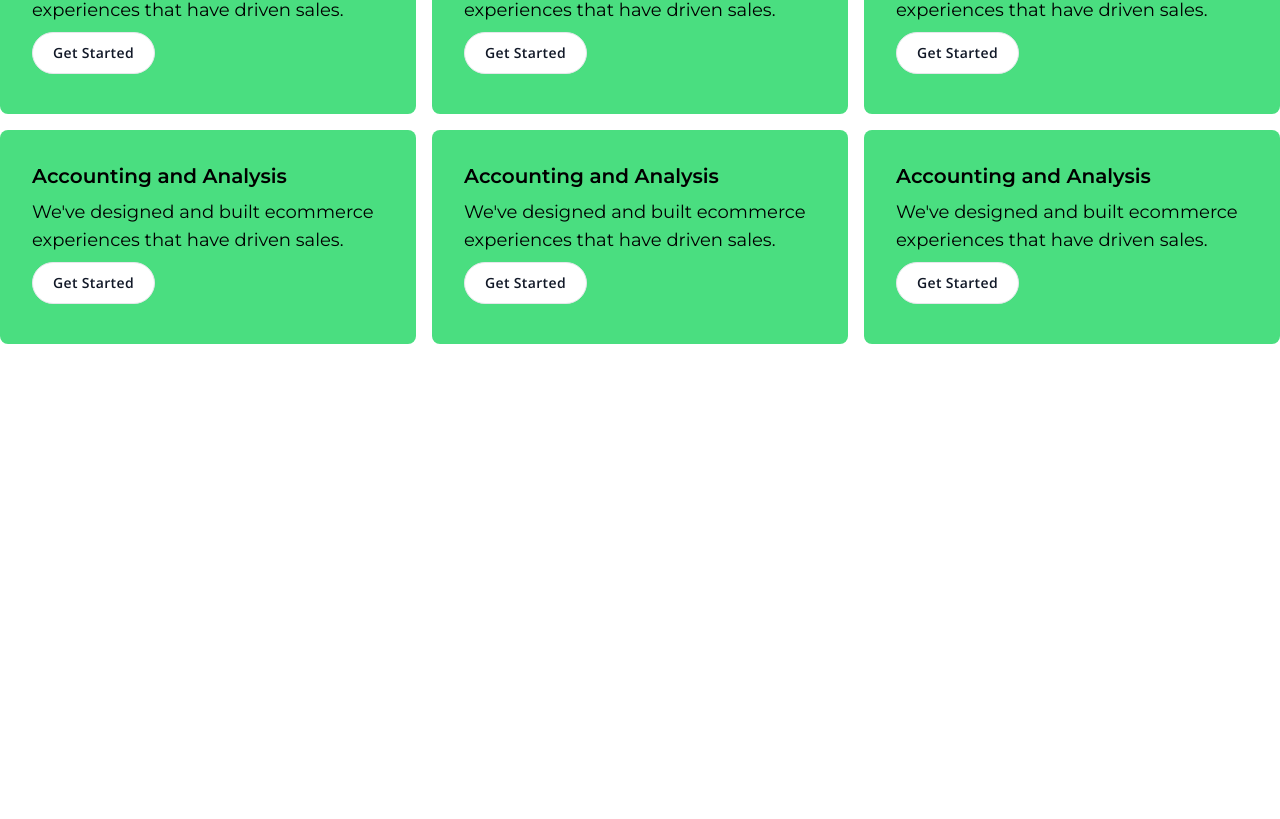
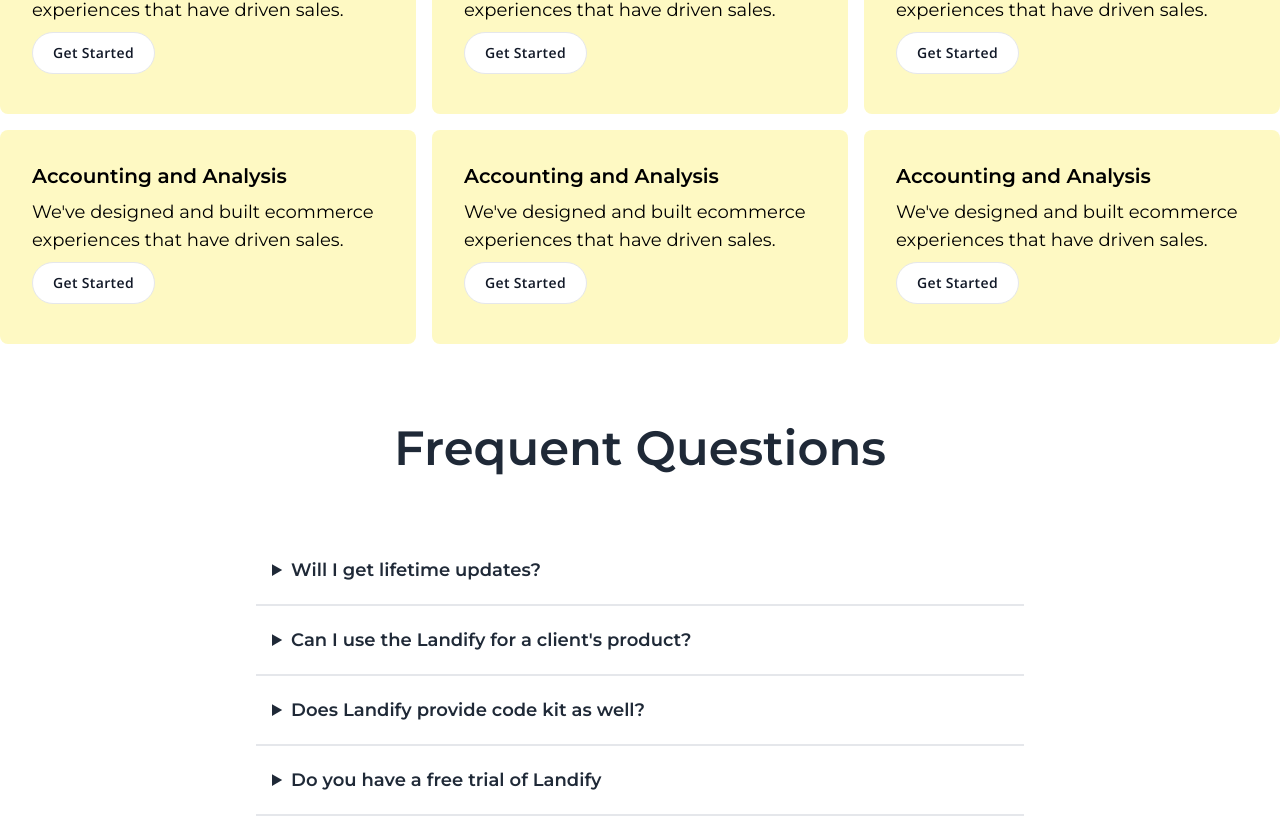
Before and after one commit to Bariscncfc/landify-app, a React (Create React App) app: page / in a window 1280 px wide. Shown: the part 1978-2797 px from the top of the page. Before the commit the page ends 2322 px from the top, so only its background shows below. Built offline with nearby package versions, Linux system fonts and the light colour scheme.

Commit message:
Frequent Question
Frequent Question section is created

```diff
--- a/public/index.html
+++ b/public/index.html
@@ -10,34 +10,12 @@
       content="Web site created using create-react-app"
     />
     <link rel="apple-touch-icon" href="%PUBLIC_URL%/logo192.png" />
-    <!--
-      manifest.json provides metadata used when your web app is installed on a
-      user's mobile device or desktop. See https://developers.google.com/web/fundamentals/web-app-manifest/
-    -->
     <link rel="manifest" href="%PUBLIC_URL%/manifest.json" />
-    <!--
-      Notice the use of %PUBLIC_URL% in the tags above.
-      It will be replaced with the URL of the `public` folder during the build.
-      Only files inside the `public` folder can be referenced from the HTML.
 
-      Unlike "/favicon.ico" or "favicon.ico", "%PUBLIC_URL%/favicon.ico" will
-      work correctly both with client-side routing and a non-root public URL.
-      Learn how to configure a non-root public URL by running `npm run build`.
-    -->
-    <title>React App</title>
+    <title>Landify</title>
   </head>
   <body>
     <noscript>You need to enable JavaScript to run this app.</noscript>
     <div id="root"></div>
-    <!--
-      This HTML file is a template.
-      If you open it directly in the browser, you will see an empty page.
-
-      You can add webfonts, meta tags, or analytics to this file.
-      The build step will place the bundled scripts into the <body> tag.
-
-      To begin the development, run `npm start` or `yarn start`.
-      To create a production bundle, use `npm run build` or `yarn build`.
-    -->
   </body>
 </html>
--- a/src/App.js
+++ b/src/App.js
@@ -1,3 +1,4 @@
+import FAQ from "./components/FAQ";
 import Header from "./components/Header";
 import Hero from "./components/Hero";
 import Process from "./components/Process";
@@ -13,6 +14,7 @@ function App() {
       <Process />
       <Story />
       <Services />
+      <FAQ/>
     </div>
   );
 }
--- /dev/null
+++ b/src/components/FAQ/index.js
@@ -0,0 +1,68 @@
+import React from "react";
+
+const FAQ = () => {
+  return (
+    <div>
+      <section className="py-12 md:py-20 px-6 md:px-0 bg-white">
+        <div className="m-auto max-w-default">
+          <div className="text-center">
+            <h2 className="md:text-5xl font-montserrat text-3xl text-gray-800 font-bold">
+              {" "}
+              Frequent Questions
+            </h2>
+          </div>
+          <div className="mt-10 md:mt-16">
+            <div className="md:max-w-3xl m-auto">
+              <details className="border-b-2">
+                <summary className="p-4 text-gray-800 font-montserrat font-bold cursor-pointer pt-5 mb-1 text-lg focus:text-blue-700">
+                  Will I get lifetime updates?
+                </summary>
+                <p className="py-2 px-3 text-gray-600 font-montserrat">
+                  Landify is a landing page UI kit for Figma. The kit consists
+                  of 170+ blocks from 15 categories with ready-to-use sample
+                  pages. Also,it comeswith blocks for desktop,tablet and mobile
+                  layouts.
+                </p>
+              </details>
+              <details className="border-b-2">
+                <summary className="p-4 text-gray-800 font-montserrat font-bold cursor-pointer pt-5 mb-1 text-lg focus:text-blue-700">
+                  Can I use the Landify for a client's product?
+                </summary>
+                <p className="py-2 px-3 font-montserrat text-gray-600">
+                  Landify is a landing page UI kit for Figma. The kit consists
+                  of 170+ blocks from 15 categories with ready-to-use sample
+                  pages. Also,it comeswith blocks for desktop,tablet and mobile
+                  layouts.
+                </p>
+              </details>
+              <details className="border-b-2">
+                <summary className="p-4 text-gray-800 font-montserrat font-bold cursor-pointer pt-5 mb-1 text-lg focus:text-blue-700">
+                  Does Landify provide code kit as well?
+                </summary>
+                <p className="py-2 px-3 font-montserrat text-gray-600">
+                  Landify is a landing page UI kit for Figma. The kit consists
+                  of 170+ blocks from 15 categories with ready-to-use sample
+                  pages. Also,it comeswith blocks for desktop,tablet and mobile
+                  layouts.
+                </p>
+              </details>
+              <details className="border-b-2">
+                <summary className="p-4 font-montserrat text-gray-800 font-bold cursor-pointer pt-5 mb-1 text-lg focus:text-blue-700">
+                  Do you have a free trial of Landify
+                </summary>
+                <p className="py-2 px-3 font-montserrat text-gray-600">
+                  Landify is a landing page UI kit for Figma. The kit consists
+                  of 170+ blocks from 15 categories with ready-to-use sample
+                  pages. Also,it comeswith blocks for desktop,tablet and mobile
+                  layouts.
+                </p>
+              </details>
+            </div>
+          </div>
+        </div>
+      </section>
+    </div>
+  );
+};
+
+export default FAQ;
--- a/src/components/Header/index.js
+++ b/src/components/Header/index.js
@@ -10,11 +10,11 @@ const Header = () => {
   const handleClose = () => setNavbar(!navbar);
 
   return (
-    <div className="w-screen h-[80px] z-10 bg-zinc-200 fixed drop-shadow-lg">
-      <div className="px-2 flex justify-between items-center w-full h-full">
+    <div className="w-screen h-[80px] z-10 bg-transparent fixed drop-shadow-lg">
+      <div className="px-2 flex justify-around items-center w-full h-full">
         <div className="flex items-center">
           <h1 className="text-3xl font-bold mr-4 sm:text-4xl font-montserrat">
-            Landify"
+            Landify
           </h1>
           <ul className="hidden md:flex text-xl font-montserrat">
             <li>
@@ -40,7 +40,7 @@ const Header = () => {
           </ul>
         </div>
         <div className="hidden md:flex pr-4">
-          <button className="bg-blue-500 hover:bg-blue-400 text-white font-bold py-2 px-4 border-b-4 border-blue-700 hover:border-blue-500 rounded">
+          <button className="bg-purple-600 hover:bg-blue-400 text-white font-bold py-2 px-4 border-b-4 border-blue-700 hover:border-blue-500 rounded">
             Subscribe
           </button>
         </div>
@@ -99,13 +99,6 @@ const Header = () => {
             Pricing
           </Link>
         </li>
-
-        <div className="flex flex-col my-4">
-          <button className="bg-transparent text-indigo-600 px-8 py-3 mb-4">
-            Sign In
-          </button>
-          <button className="px-8 py-3">Sign Up</button>
-        </div>
       </ul>
     </div>
   );
--- a/src/components/Services/index.js
+++ b/src/components/Services/index.js
@@ -32,7 +32,7 @@ const Services = () => {
       <div className="container grid grid-cols-3 gap-4 mt-8">
         {service.data.map((data, key) => {
           return (
-            <div className="w-full h-auto bg-green-400 mr-4 px-8 py-8 rounded-lg">
+            <div className="w-full h-auto bg-yellow-100 mr-4 px-8 py-8 rounded-lg">
               <h4 className="font-montserrat text-xl font-semibold text-black">
                 {data.title}
               </h4>
--- a/src/index.css
+++ b/src/index.css
@@ -6,6 +6,6 @@
 
 @layer base {
   li {
-    @apply p-4
+    @apply p-4 cursor-pointer
   }
 }
```
